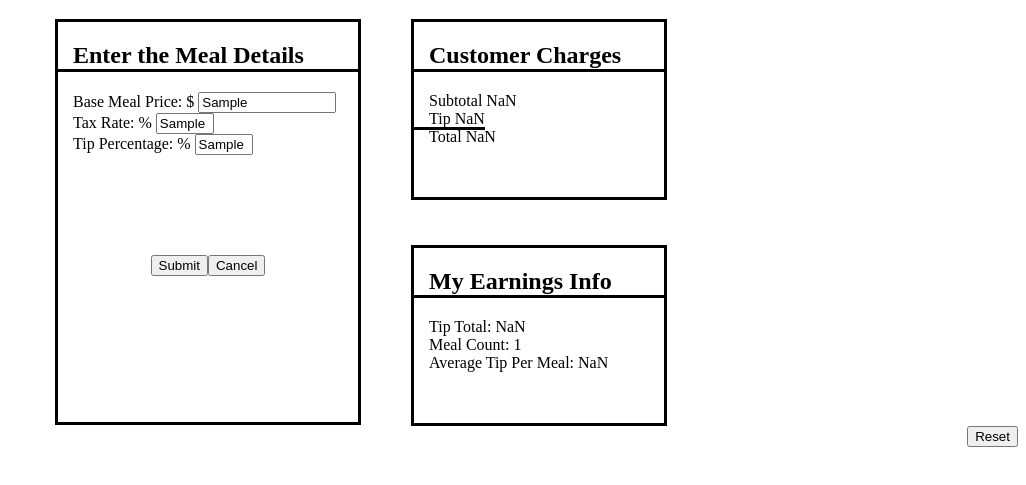
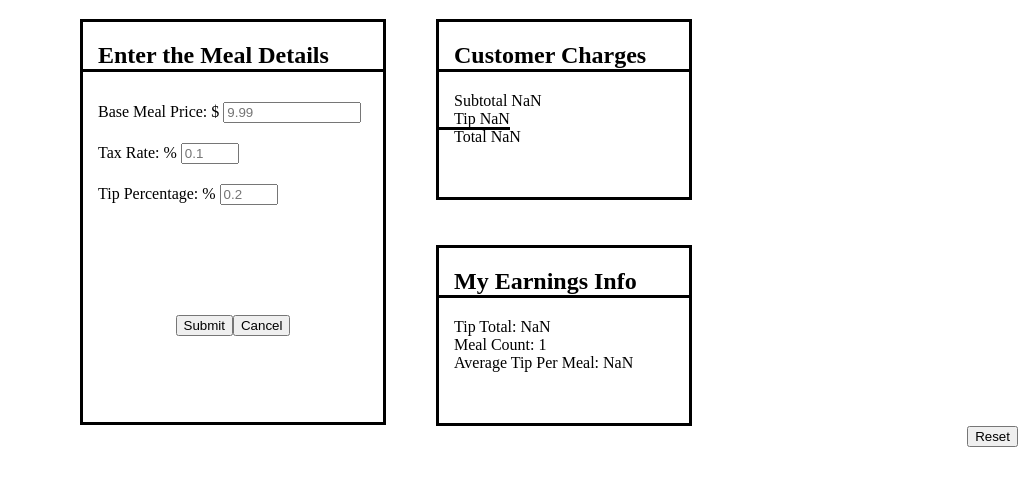
Before and after one commit to elang5/waitstaff-calculator, a plain HTML site: page index.html in a window 1280 px wide. Both pictures are taken after typing "Sample", "Sample", "Sample" into the empty fields and a click on the button "Submit". Shown: the part 61-546 px from the top of the page, without its empty margins (254-1280 px from the left). Drawn offline with nearby package versions, Linux system fonts and the light colour scheme; a web font is replaced by a local one.

Commit message:
features working

```diff
--- a/index.css
+++ b/index.css
@@ -35,7 +35,6 @@ h1 {
   border: 3px solid black;
   height: 175px;
   width: 250px;
-  margin-right: 50px;
 }
 
 .earnings {
@@ -67,3 +66,8 @@ span {
   justify-content: center;
   margin-top:100px;
 }
+
+input {
+  margin-top: 10px;
+  margin-bottom: 10px;
+}
--- a/index.js
+++ b/index.js
@@ -5,7 +5,9 @@ const calculator = {
   earnings: [
     {tipTotal: 0, mealCount: 0, averageTip: 0}
   ],
-  meal: {mealPrice: 0, taxRate: 0, tipPercentage: 0}
+  meal: [
+    {tip: 0, subtotal: 0, total: 0}
+  ]
 };
 
 function renderCalculator() {
@@ -27,9 +29,9 @@ function renderCalculator() {
     <div class="container2">
     <div class="charges">
       <h2 class = "form-title">Customer Charges</h2>
-      <span class = "js-subtotal">Subtotal 0.00</span></br>
-      <span class="js-tip">Tip 0.00</span></br>
-      <span class="js-total">Total 0.00</span></br>
+      <span class = "js-subtotal">Subtotal ${calculator.meal[0].subtotal.toFixed(2)}</span></br>
+      <span class="js-tip">Tip ${calculator.meal[0].tip.toFixed(2)}</span></br>
+      <span class="js-total">Total ${calculator.meal[0].total.toFixed(2)}</span></br>
     </div>
     <div class="earnings">
         <h2 class = "form-title">My Earnings Info</h2>
@@ -43,6 +45,19 @@ function renderCalculator() {
   `);
 }
 
+
+function updateMyEarningsInfo(mealPrice, tipPercentage) {
+  // each time a tip is entered, the tip total should be updated
+  calculator.earnings[0].tipTotal += (mealPrice * tipPercentage);
+  // each time a meal is entered, mealCount++
+  calculator.earnings[0].mealCount++;
+  // average tip is tip total divided by meal count
+  const averageTip = calculator.earnings[0].tipTotal / calculator.earnings[0].mealCount;
+  $('.js-tip-total').html(`Tip Total: ${calculator.earnings[0].tipTotal.toFixed(2)}`);
+  $('.js-meal-count').html(`Meal Count: ${calculator.earnings[0].mealCount}`);
+  $('.js-average-tip').html(`Average Tip Per Meal: ${averageTip.toFixed(2)}`);
+}
+
 function handleMealSubmit() {
   // this should capture the submission of each meal detail
   $('.details').submit(function(event) {
@@ -50,53 +65,44 @@ function handleMealSubmit() {
     const mealPrice = parseFloat($('.js-meal-price').val());
     const taxRate = parseFloat($('.js-tax-rate').val());
     const tipPercentage = parseFloat($('.js-tip-percentage').val());
-    const tip = mealPrice * tipPercentage;
-    const tax = mealPrice * taxRate;
-    const subtotal = mealPrice + tax;
-    const total = tip + subtotal;
-    $('.js-subtotal').text(`Subtotal ${subtotal.toFixed(2)}`);
-    $('.js-tip').text(`Tip ${tip.toFixed(2)}`);
-    $('.js-total').text(`Total ${total.toFixed(2)}`);
-    calculator.earnings[0].tipTotal = tip;
-    calculator.earnings[0].mealCount++;
-    $('.js-tip-total').text(`Tip Total: ${tip.toFixed(2)}`);
-    $('.js-meal-count').text(`Meal Count: ${calculator.earnings[0].mealCount}`);
-    const averageTip = calculator.earnings[0].tipTotal / calculator.earnings[0].mealCount;
-    $('.js-average-tip').text(`Average Tip Per Meal: ${averageTip.toFixed(2)}`);
+    calculateTotal(mealPrice, tipPercentage, taxRate);
+    updateMyEarningsInfo(mealPrice, tipPercentage);
+    $('.js-meal-price').val('');
+    $('.js-tax-rate').val('');
+    $('.js-tip-percentage').val('');
   });
 }
 
 function handleCancel() {
+  // this should only reset the meal details form
   $('.js-cancel-button').on('click', function(event) {
     renderCalculator();
   });
-  // this should only reset the meal details form
 }
 
-function calculateTotal() {
-  // subtotal = tax rate + base meal price
-  // subtotal + tip
-  // return total
-  // update spans accordingly
+function calculateTotal(mealPrice, tipPercentage, taxRate) {
+  calculator.meal[0].tip = mealPrice * tipPercentage;
+  const tax = mealPrice * taxRate;
+  calculator.meal[0].subtotal = mealPrice + tax;
+  calculator.meal[0].total = calculator.meal[0].subtotal + calculator.meal[0].tip;
+  $('.js-subtotal').html(`Subtotal ${calculator.meal[0].subtotal.toFixed(2)}`);
+  $('.js-tip').html(`Tip ${calculator.meal[0].tip.toFixed(2)}`);
+  $('.js-total').html(`Total ${calculator.meal[0].total.toFixed(2)}`);
 }
 
-function updateCustomerCharges() {
-  // update customer charges based on what was entered in handleMealSubmit
-}
-
-function updateMyEarningsInfo() {
-  // each time a tip is entered, the tip total should be updated
-  // each time a meal is entered, mealCount++
-  // average tip is tip total divided by meal count
-}
 
 function handleResetCalc() {
   // reset the form completely
   $('.js-reset-button').on('click', function(event) {
-    console.log('hello');
-    calculator.earnings[0].tipTotal = 0;
-    calculator.earnings[0].mealCount = 0;
-    calculator.earnings[0].averageTip = 0;
+    const defaultCalculator = {
+      earnings: [
+        {tipTotal: 0, mealCount: 0, averageTip: 0}
+      ],
+      meal: [
+        {tip: 0, subtotal: 0, total: 0}
+      ]
+    };
+    Object.assign(calculator, defaultCalculator);
     renderCalculator();
   });
 }
```
